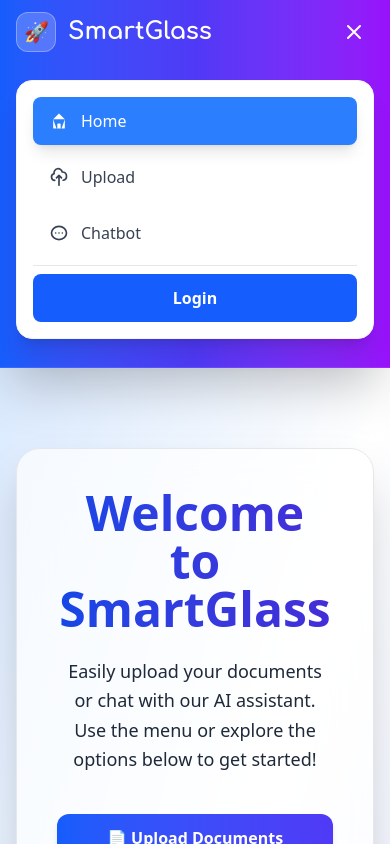
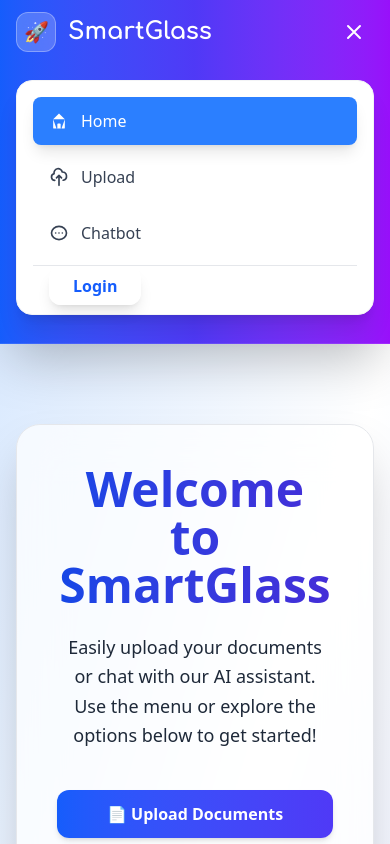
Before and after one commit to smartglass14/Project-SmartGlass, a React (Vite) app in the folder client/: page / in a window 390 px wide. Both pictures are taken after a click on the button 354 px from the left and 32 px from the top of the page. Shown: the top 844 px of the page. Built offline with nearby package versions, Linux system fonts and the light colour scheme; no server answers.

Commit message:
Update Navbar.jsx
Resolve  invalid rendering of login button after login in mobile view

```diff
--- a/client/src/components/Navbar.jsx
+++ b/client/src/components/Navbar.jsx
@@ -210,13 +210,21 @@ export default function Navbar() {
               </Link>
               )}
               <div className="pt-2 border-t border-gray-200">
-                <Link
-                  to="/login"
-                  className="block w-full px-4 py-3 bg-blue-600 text-white text-center rounded-lg font-semibold hover:bg-blue-700 transition-colors duration-200"
-                  onClick={() => setIsMobileMenuOpen(false)}
-                >
-                  Login
-                </Link>
+               {!auth.isLoggedIn?
+              (<Link
+               to="/login"
+               className="ml-4 px-6 py-2 hover:cursor-pointer bg-white text-blue-600 rounded-xl font-semibold hover:bg-blue-50 hover:scale-105 transition-all duration-100 shadow-lg hover:shadow-xl"
+              >
+               Login
+             </Link>) :
+
+              (<button className="ml-4 px-6 py-2 hover:cursor-pointer bg-white text-blue-600 rounded-xl font-semibold hover:bg-blue-50 hover:scale-105 transition-all duration-100 shadow-lg hover:shadow-xl"
+              onClick={handleLogout}
+               >
+                Logout
+              </button>)
+
+               }
               </div>
             </div>
           </div>
```
